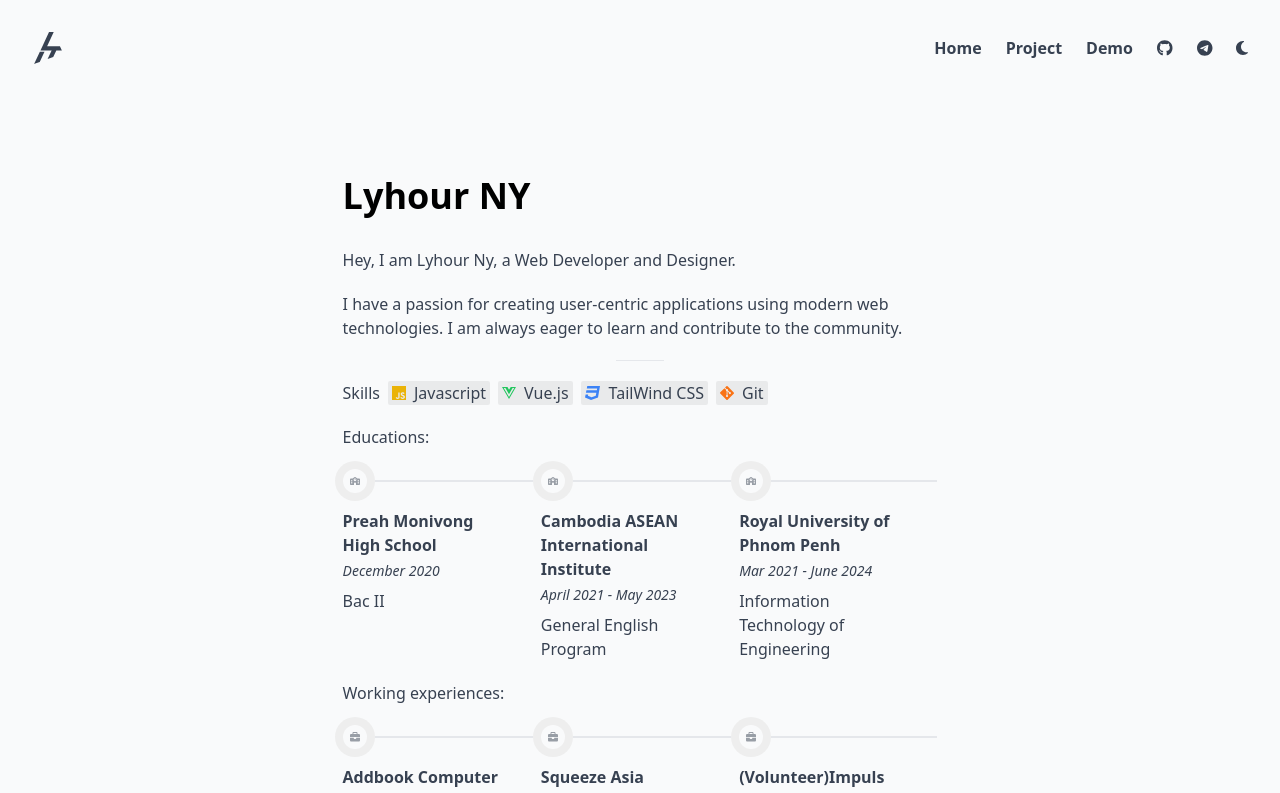
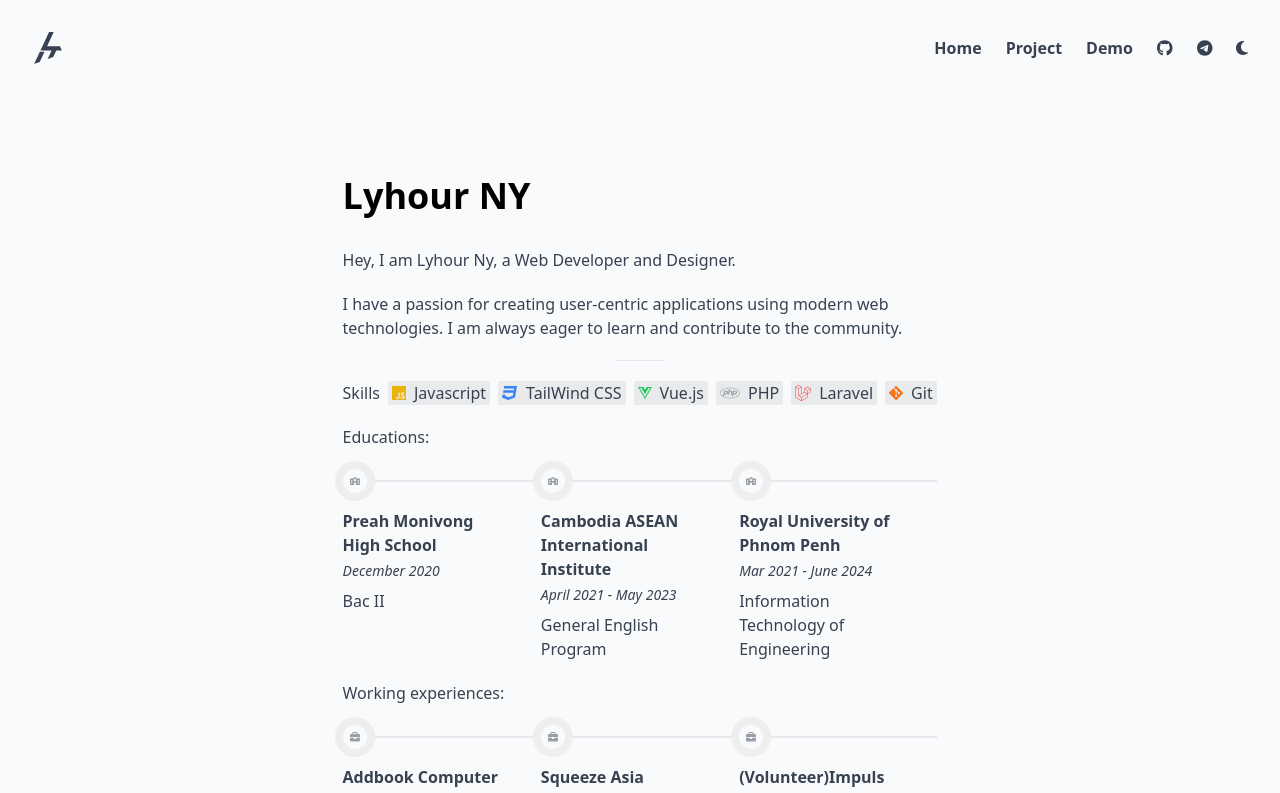
Before and after one commit to NyLyhuo/lyhour-portfolio, a Vue app: page / in a window 1280 px wide. Shown: the top 793 px of the page. Built offline with nearby package versions, Linux system fonts and the light colour scheme.

Commit message:
update info

```diff
--- a/src/data/skillsData.ts
+++ b/src/data/skillsData.ts
@@ -1,7 +1,8 @@
 export const skills = [
     { name: "Javascript", icon: ["fab", "js"] },
+    { name: "TailWind CSS", icon: ["fab", "css3"] },
     { name: "Vue.js", icon: ["fab", "vuejs"] },
-    { name: "TailWind CSS", icon: ["fab", "css3"] },
-    //{ name: "Laravel", icon: ["fab", "laravel"] },
+    { name: "PHP", icon: ["fab", "php"] },
+    { name: "Laravel", icon: ["fab", "laravel"] },
     {name: "Git", icon: ["fab", "git-alt"] },
 ];
--- a/src/font-awesome.ts
+++ b/src/font-awesome.ts
@@ -2,13 +2,13 @@
 import { library } from '@fortawesome/fontawesome-svg-core';
 import { FontAwesomeIcon } from '@fortawesome/vue-fontawesome';
 import { faBriefcase, faMoon, faSchool, faSun, faUserSecret } from '@fortawesome/free-solid-svg-icons';
-import { faCss3, faGit, faGitAlt, faGithub, faInstagram, faJava, faJs, faLaravel, faLinkedin, faReact, faTelegram, faVuejs } from '@fortawesome/free-brands-svg-icons';
+import { faCss3, faGit, faGitAlt, faGithub, faInstagram, faJava, faJs, faLaravel, faLinkedin, faPhp, faReact, faTelegram, faVuejs } from '@fortawesome/free-brands-svg-icons';
 import { faTwitter } from '@fortawesome/free-brands-svg-icons';
 import { faYoutube } from '@fortawesome/free-brands-svg-icons';
 import { faCircleHalfStroke } from '@fortawesome/free-solid-svg-icons';
 
 
 // Add icons to the library
-library.add(faUserSecret, faGithub, faTwitter, faYoutube, faCircleHalfStroke, faMoon, faLinkedin, faInstagram, faTelegram, faJs, faVuejs, faLaravel, faCss3, faSchool, faSun, faReact, faJava, faBriefcase, faGitAlt);
+library.add(faUserSecret, faGithub, faTwitter, faYoutube, faCircleHalfStroke, faMoon, faLinkedin, faInstagram, faTelegram, faJs, faVuejs, faLaravel, faCss3, faSchool, faSun, faReact, faJava, faBriefcase, faGitAlt, faPhp);
 
 export default FontAwesomeIcon;
--- a/src/views/Home.vue
+++ b/src/views/Home.vue
@@ -125,7 +125,7 @@ const getIconColorClass = (skillName: string) => {
             GitHub
           </a>
           <a
-            href="https://www.linkedin.com/in/lyhour-ny-968316212/"
+            href="https://www.linkedin.com/in/lyhourny5/"
             target="_blank"
             class="flex items-center gap-2 hover:text-blue-700 hover:underline transition-colors duration-300"
           >
```
